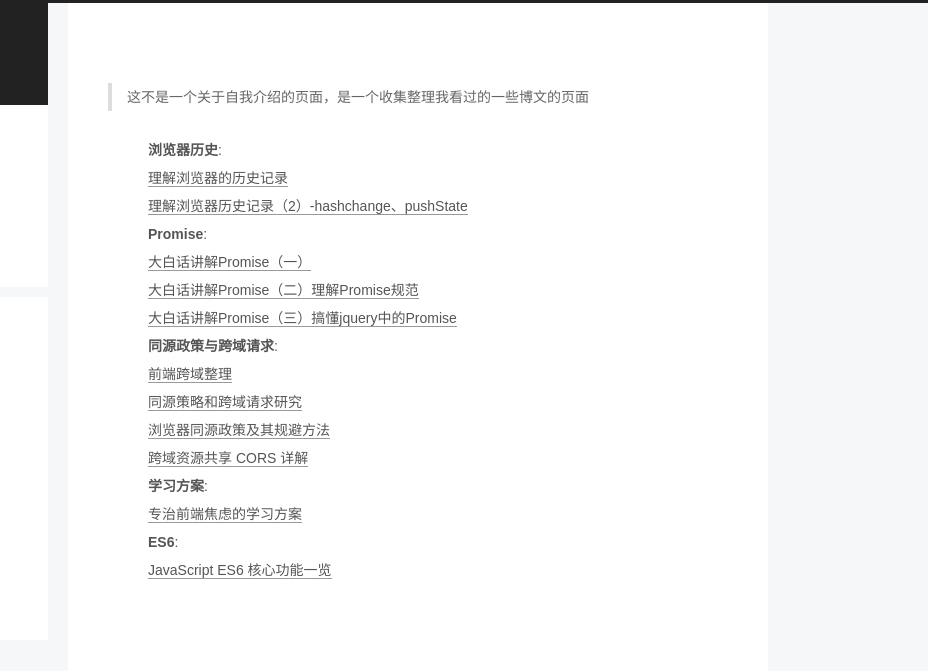
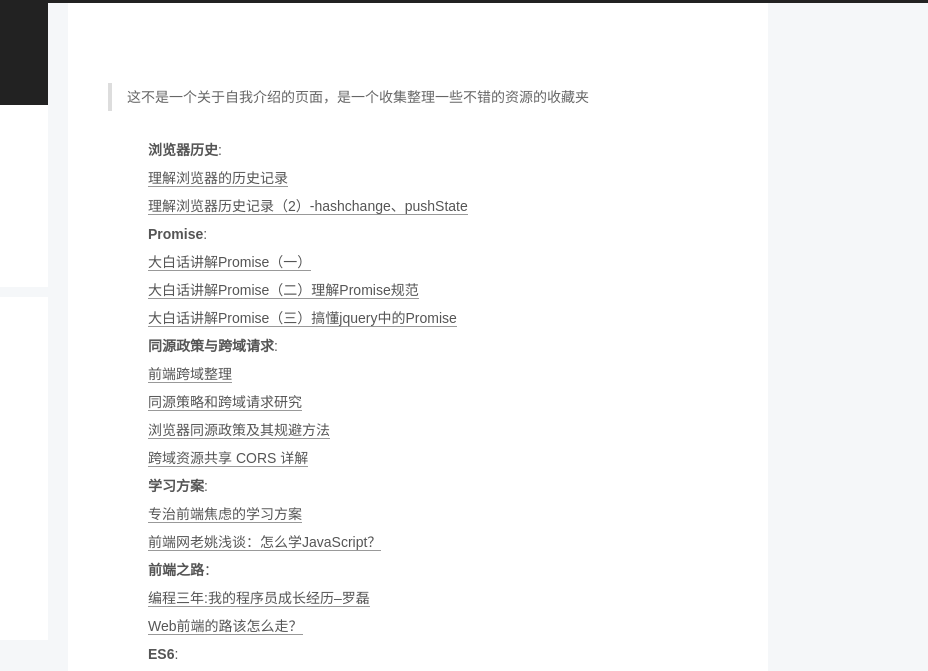
Before and after one commit to u14e/u14e.github.io, a plain HTML site: page about/index.html in a window 1280 px wide. Shown: the top 671 px of the page, 352-1280 px from the left. Drawn offline with Linux system fonts and the light colour scheme; a script that the page names is missing.

Commit message:
Site updated: 2016-11-17 23:57:21

```diff
--- a/about/index.html
+++ b/about/index.html
@@ -85,7 +85,7 @@
 
 
 
-<meta name="description" content="这不是一个关于自我介绍的页面，是一个收集整理我看过的一些博文的页面
+<meta name="description" content="这不是一个关于自我介绍的页面，是一个收集整理一些不错的资源的收藏夹
 
 
 浏览器历史:理解浏览器的历史记录理解浏览器历史记录（2）-hashchange、pushState
@@ -95,16 +95,16 @@ Promise:大白话讲解Promise（一）大白话讲解Promise（二）理解Prom
 <meta property="og:title" content="about">
 <meta property="og:url" content="http://u14e.me/about/index.html">
 <meta property="og:site_name" content="u14e">
-<meta property="og:description" content="这不是一个关于自我介绍的页面，是一个收集整理我看过的一些博文的页面
+<meta property="og:description" content="这不是一个关于自我介绍的页面，是一个收集整理一些不错的资源的收藏夹
 
 
 浏览器历史:理解浏览器的历史记录理解浏览器历史记录（2）-hashchange、pushState
 Promise:大白话讲解Promise（一）大白话讲解Promise（二）理解Promise规范大白话讲解Promise（三）搞懂jquery中的Promise
 同源政策与跨域请求:前端跨域整理同源策略和跨域请求研究浏览器同">
-<meta property="og:updated_time" content="2016-11-05T01:37:30.858Z">
+<meta property="og:updated_time" content="2016-11-17T15:56:21.538Z">
 <meta name="twitter:card" content="summary">
 <meta name="twitter:title" content="about">
-<meta name="twitter:description" content="这不是一个关于自我介绍的页面，是一个收集整理我看过的一些博文的页面
+<meta name="twitter:description" content="这不是一个关于自我介绍的页面，是一个收集整理一些不错的资源的收藏夹
 
 
 浏览器历史:理解浏览器的历史记录理解浏览器历史记录（2）-hashchange、pushState
@@ -262,13 +262,14 @@ Promise:大白话讲解Promise（一）大白话讲解Promise（二）理解Prom
 
 
       <blockquote>
-<p>这不是一个关于自我介绍的页面，是一个收集整理我看过的一些博文的页面</p>
+<p>这不是一个关于自我介绍的页面，是一个收集整理一些不错的资源的收藏夹</p>
 </blockquote>
 <ul>
 <li><strong>浏览器历史</strong>:<br><a href="http://www.cnblogs.com/lyzg/p/5941919.html" target="_blank" rel="external">理解浏览器的历史记录</a><br><a href="http://www.cnblogs.com/lyzg/p/5960609.html" target="_blank" rel="external">理解浏览器历史记录（2）-hashchange、pushState</a></li>
 <li><strong>Promise</strong>:<br><a href="http://www.cnblogs.com/lvdabao/p/es6-promise-1.html" target="_blank" rel="external">大白话讲解Promise（一）</a><br><a href="http://www.cnblogs.com/lvdabao/p/5320705.html" target="_blank" rel="external">大白话讲解Promise（二）理解Promise规范</a><br><a href="http://www.cnblogs.com/lvdabao/p/jquery-deferred.html" target="_blank" rel="external">大白话讲解Promise（三）搞懂jquery中的Promise</a></li>
 <li><strong>同源政策与跨域请求</strong>:<br><a href="https://damonare.github.io/2016/10/30/前端跨域整理/" target="_blank" rel="external">前端跨域整理</a><br><a href="http://yincheng.site/cross-domain" target="_blank" rel="external">同源策略和跨域请求研究</a><br><a href="http://www.ruanyifeng.com/blog/2016/04/same-origin-policy.html" target="_blank" rel="external">浏览器同源政策及其规避方法</a><br><a href="http://www.ruanyifeng.com/blog/2016/04/cors.html" target="_blank" rel="external">跨域资源共享 CORS 详解</a></li>
-<li><strong>学习方案</strong>:<br><a href="https://segmentfault.com/a/1190000007362890" target="_blank" rel="external">专治前端焦虑的学习方案</a></li>
+<li><strong>学习方案</strong>:<br><a href="https://segmentfault.com/a/1190000007362890" target="_blank" rel="external">专治前端焦虑的学习方案</a><br><a href="https://zhuanlan.zhihu.com/p/23265155?refer=dreawer" target="_blank" rel="external">前端网老姚浅谈：怎么学JavaScript？</a></li>
+<li><strong>前端之路</strong>：<br><a href="https://luolei.org/how-i-became-a-programmer/" target="_blank" rel="external">编程三年:我的程序员成长经历–罗磊</a><br><a href="https://www.zhihu.com/question/34388831" target="_blank" rel="external">Web前端的路该怎么走？</a></li>
 <li><strong>ES6</strong>:<br><a href="https://github.com/xitu/gold-miner/blob/master/TODO/Overview-of-JavaScript-ES6-features-a-k-a-ECMAScript-6-and-ES2015.md" target="_blank" rel="external">JavaScript ES6 核心功能一览</a></li>
 </ul>
 
```
